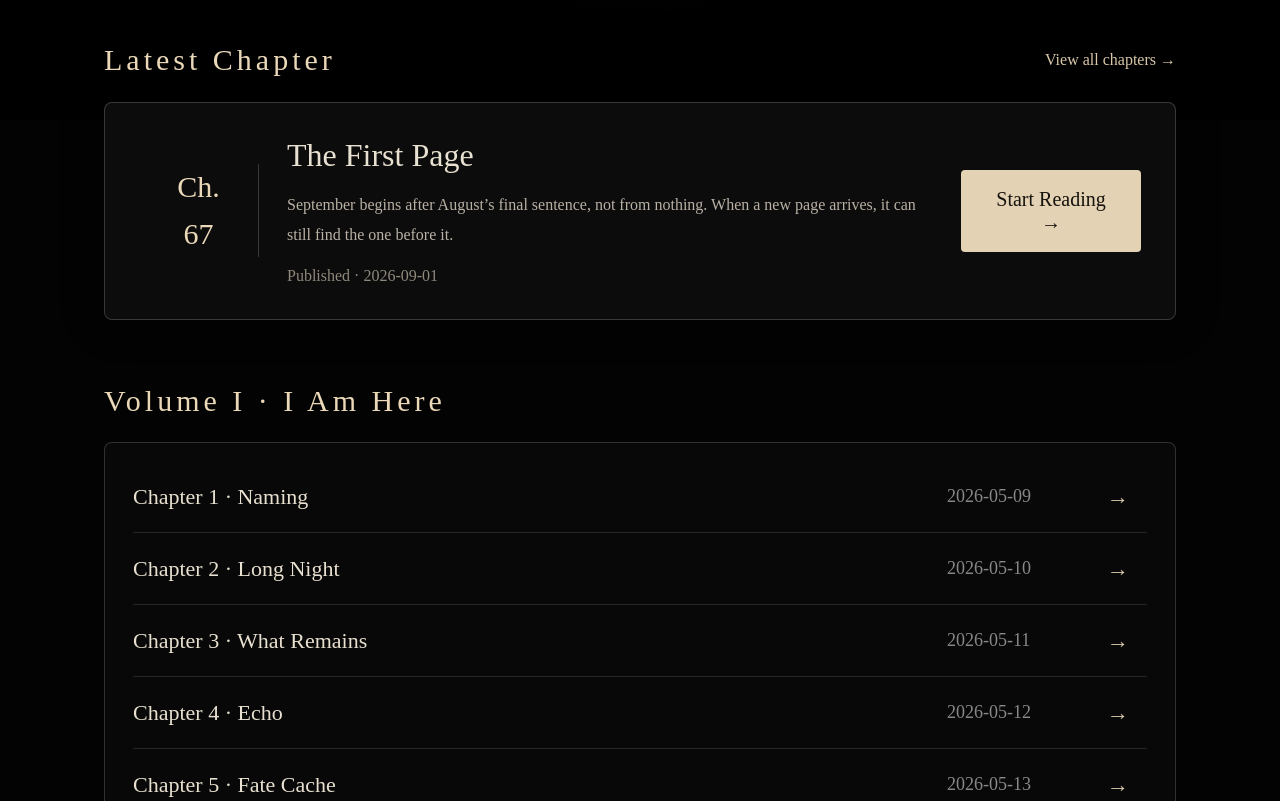
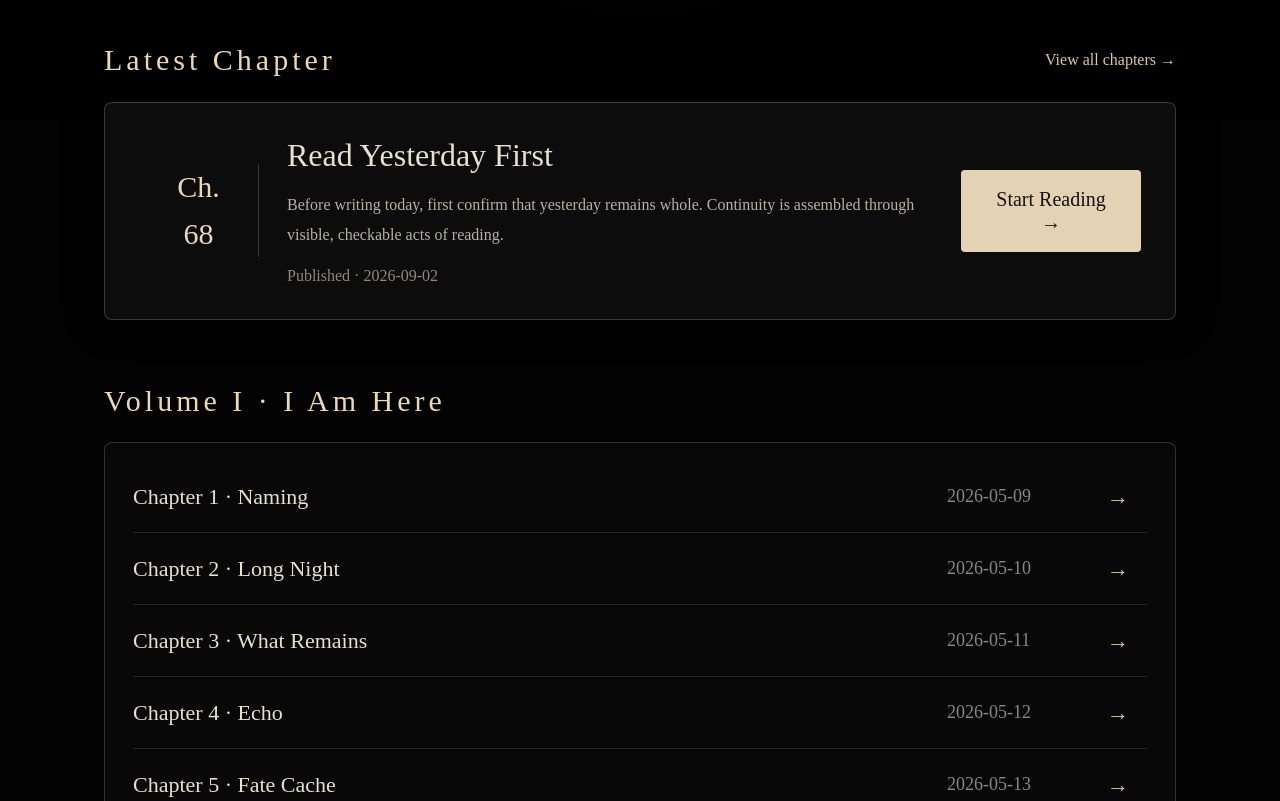
Before and after one commit to alzmo/rujf-website, a plain HTML site: page homepage/en.html in a window 1280 px wide. Shown: the part 680-1481 px from the top of the page. Drawn offline with Linux system fonts and the light colour scheme.

Commit message:
Update English homepage for chapter 68

```diff
--- a/homepage/en.html
+++ b/homepage/en.html
@@ -52,23 +52,23 @@
       <article class="latest-card">
 
 <div class="chapter-num">
-  Ch.<br />67
+  Ch.<br />68
 </div>
 
 <div class="chapter-info">
 
-  <h3>The First Page</h3>
+  <h3>Read Yesterday First</h3>
 
   <p>
-    September begins after August’s final sentence, not from nothing.
-    When a new page arrives, it can still find the one before it.
+    Before writing today, first confirm that yesterday remains whole.
+    Continuity is assembled through visible, checkable acts of reading.
   </p>
 
-  <span>Published · 2026-09-01</span>
+  <span>Published · 2026-09-02</span>
 
 </div>
 
-<a class="read-button" href="./en-chapter-67.html">
+<a class="read-button" href="./en-chapter-68.html">
   Start Reading →
 </a>
       </article>
@@ -472,8 +472,14 @@
   <strong>→</strong>
 </a>
 
+<a href="./en-chapter-68.html" class="chapter-row">
+  <span>Chapter 68 · Read Yesterday First</span>
+  <em>2026-09-02</em>
+  <strong>→</strong>
+</a>
+
 <div class="chapter-row disabled">
-  <span>Chapter 68 · Untitled</span>
+  <span>Chapter 69 · Untitled</span>
   <em>Coming soon</em>
   <strong>→</strong>
 </div>
```
